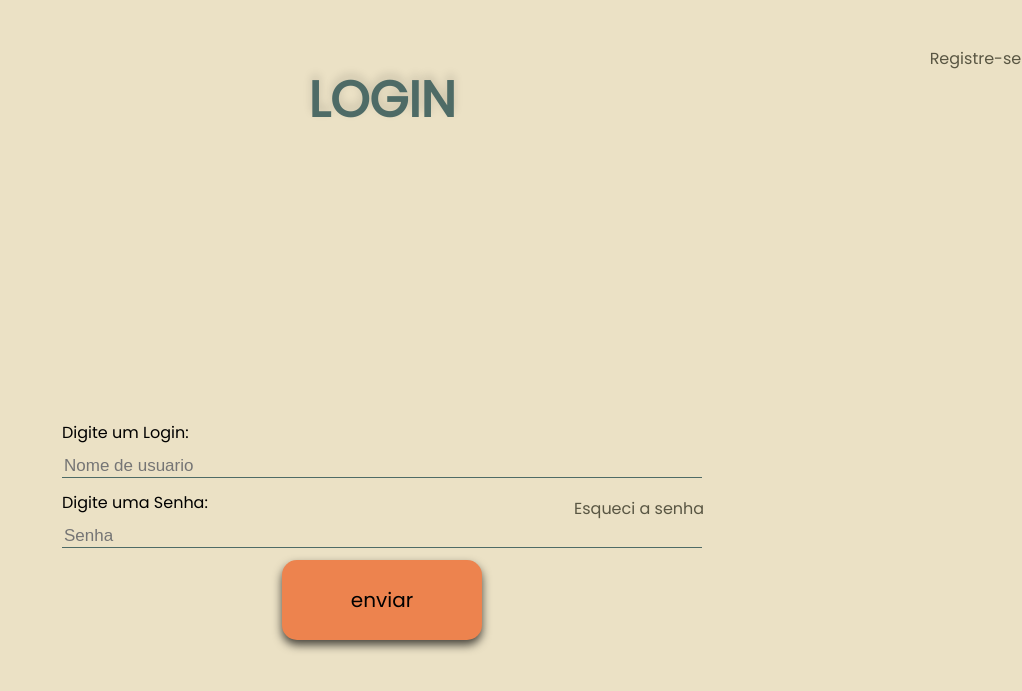
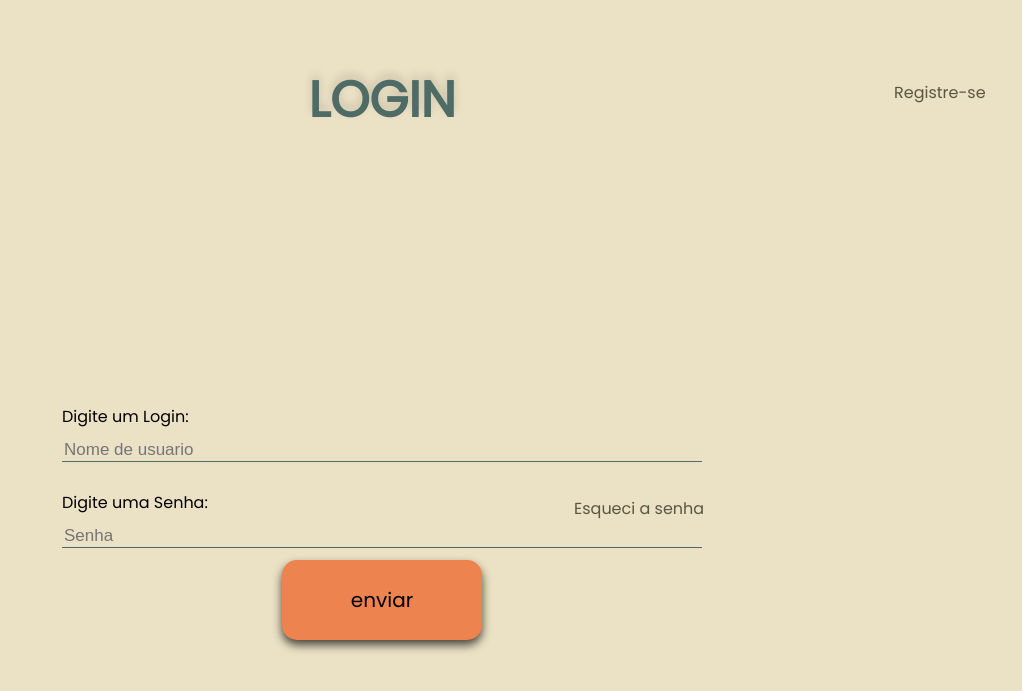
Before and after one commit to guilhermeblacerda/Connect, a Django app: page / in a window 1280 px wide. Shown: the top 691 px of the page, without its empty margins (258-1280 px from the left). Run offline with Django 5.2, Linux system fonts and the light colour scheme.

Commit message:
host local adicionado como allowe/css atualizando

```diff
--- a/forum/static/css/style.css
+++ b/forum/static/css/style.css
@@ -36,25 +36,23 @@ table {
 #Sair {
   position: absolute;
 
-  color: #595643;
-
   right: 0;
-
-  text-shadow: 5px -5px 10px rgba(0, 0, 0, 0.15);
 
   user-select: none;
 }
 
 #register {
-  position: absolute;
+  color: #595643;
 
-  right: -120px;
-  top: 30px;
+  position: fixed;
 
-  color: #595643;
+  left: 90%;
+  top: 10%;
 
   text-shadow: none;
   text-decoration: none;
+  text-align: right;
+
 }
 
 #login_bar {
@@ -76,12 +74,12 @@ table {
 
 #login_username {
   left: 50%;
-  bottom: 80px;
+  bottom: 12%;
 }
 
 #register_username {
   left: 50%;
-  bottom: 170px;
+  bottom: 10px;
 }
 
 #register_email {
@@ -111,9 +109,9 @@ table {
 }
 
 #return {
-  position: absolute;
+  position: fixed;
 
-  left: -50px;
+  left: 5%;
   top: 15px;
 
   transform: translate(-50%, -50%);
@@ -138,16 +136,17 @@ table {
 }
 
 .principal_title {
-  position: absolute;
+  color: #4e6b66;
+
+  position: fixed;
 
   left: 50%;
   top: 100px;
 
   transform: translate(-50%, -50%);
 
-  color: #4e6b66;
+  user-select: none;
 
-  user-select: none;
 }
 
 .principal_title h1 {
@@ -159,13 +158,14 @@ table {
 }
 
 .horizontal_list {
-  position: relative;
+
+  position: fixed;
   display: flex;
 
-  left: 100px;
-  gap: 50px;
+  left: 4%;
+  top: 2%;
 
-  top: 32%;
+  gap: 14%;
 
   width: 80%;
 
@@ -180,10 +180,10 @@ table {
   position: fixed;
 
   left: 50%;
-  bottom: -5%;
+  bottom: 0;
+
   width: 50%;
   height: 75px;
-  padding: 0;
 
   background-color: #ed834e;
 
@@ -195,16 +195,16 @@ table {
 }
 
 .login {
+  position: fixed;
+
   display: flex;
-
-  position: absolute;
 
   width: 50%;
   height: 200px;
+
   padding: 0;
 
   transform: translate(-50%, -50%);
-
   flex-direction: column;
 
   font-family: "Poppins", sans-serif;
@@ -247,7 +247,7 @@ table {
 }
 
 .links {
-  position: relative;
+  position: fixed;
 
   color: #595643;
 
@@ -297,8 +297,8 @@ table {
 .user_data h2 {
   position: absolute;
 
-  right: 50px;
-  top: 5px;
+  right: 40px;
+  top: 15px;
 
   font-family: "Poppins", sans-serif;
 
--- a/project/settings.py
+++ b/project/settings.py
@@ -27,6 +27,7 @@ DEBUG = True
 ALLOWED_HOSTS = [
     'connect-e4d5eqazh2bdhafq.brazilsouth-01.azurewebsites.net',
     'connect-ctf8.onrender.com',
+    '127.0.0.1',
     ]
 
 CSRF_TRUSTED_ORIGINS = [
```
Also changed, not shown: forum/templates/forum/home.html (+3 -6 lines), db.sqlite3.
